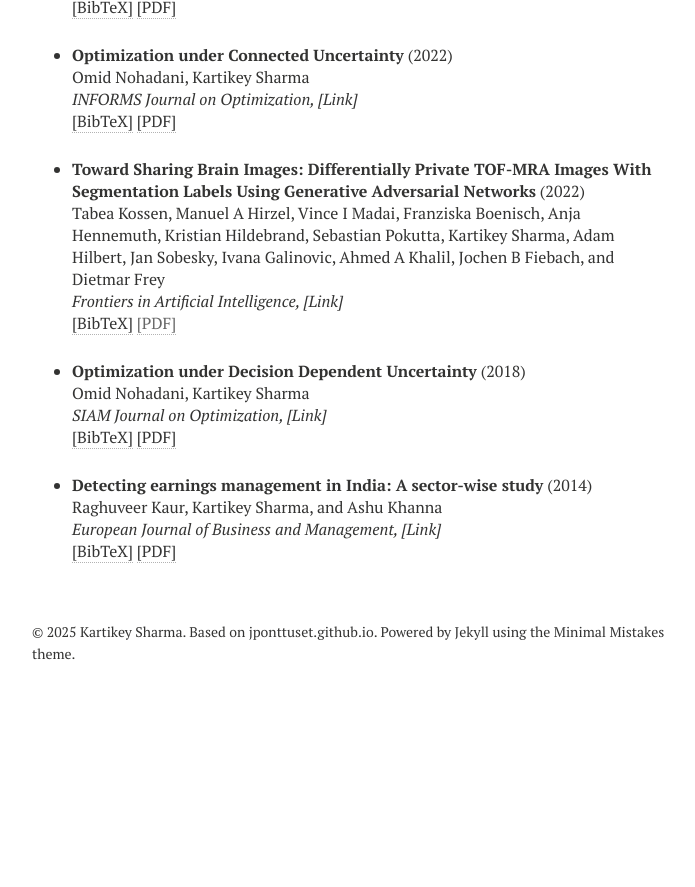
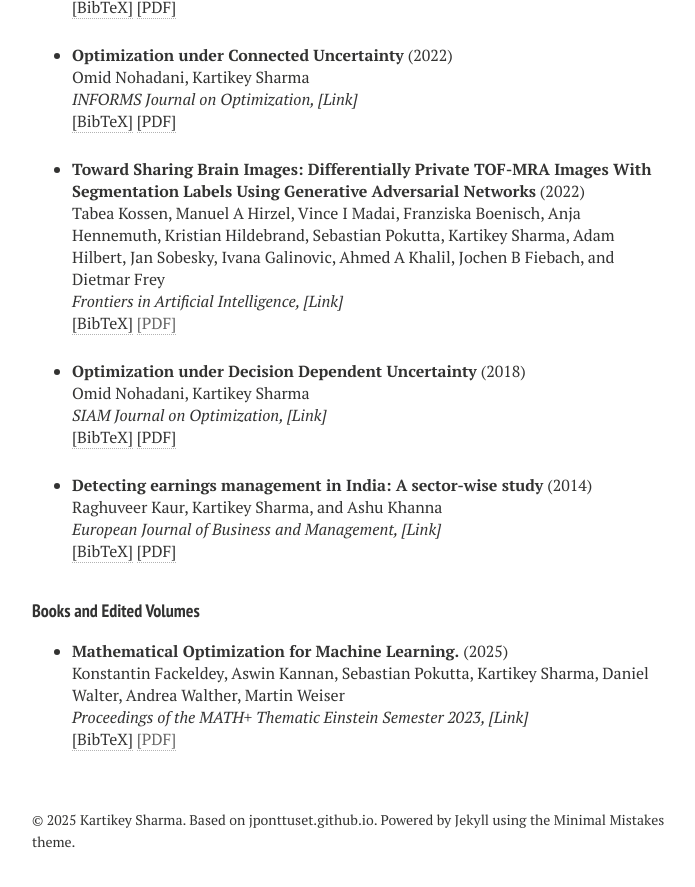
Before and after one commit to kartikeyrinwa/kartikeyrinwa.github.io, a Jekyll site: the page built from publications.md, in a window 1280 px wide and 900 px high, scrolled down 1129 px. Shown: the top 887 px of the window, without its empty margins (288-983 px from the left). Built offline with Jekyll 4.4.1, drawn with Linux system fonts in a browser that asks for light colours; nearby versions of some CDN libraries; before the commit the page ends 1841 px from its top, so only the background shows below that.

Commit message:
added edited volume to website

```diff
--- a/_data/publication_list.yml
+++ b/_data/publication_list.yml
@@ -18,6 +18,30 @@
                  journal={arXiv preprint arXiv:2503.11484},
                  year={2025}
                 }
+
+- title: "Mathematical Optimization for Machine Learning."
+  year: 2025
+  type: book
+  label: fackeldey2025moml
+  image:
+  description:
+  authors:  Konstantin Fackeldey, Aswin Kannan, Sebastian Pokutta, Kartikey Sharma, Daniel Walter, Andrea Walther, Martin Weiser
+  link_pre:
+    url:
+    display:
+  link_main:
+    url: https://www.degruyter.com/document/isbn/9783111376776/html?lang=en&srsltid=AfmBOoqFeGIzS1hyScppOWLgQ-MsJFA2Ydjbiszw0BICGgtvCN1gdS00
+    display: Proceedings of the MATH+ Thematic Einstein Semester 2023
+  bibtex: |
+        @book{fackeldey2025moml,
+              title = {Mathematical Optimization for Machine Learning},
+              title = {Proceedings of the MATH+ Thematic Einstein Semester 2023},
+              editor = {Konstantin Fackeldey and Aswin Kannan and Sebastian Pokutta and Kartikey Sharma and Daniel Walter and Andrea Walther and Martin Weiser},
+              publisher = {De Gruyter},
+              isbn = {9783111376776},
+              year = {2025}
+             }
+
 
 
 - title: "Network Design for the Traffic Assignment Problem with Mixed-Integer Frank-Wolfe"
--- a/publications.md
+++ b/publications.md
@@ -62,3 +62,31 @@ You can also find all my publications on <a href="https://scholar.google.com/cit
 {% endfor %}
 
 </ul>
+
+<h4 style="margin-bottom:0px;padding-top:10px;">Books and Edited Volumes</h4>
+<!-- Generated from JabRef by PubList by Truong Nghiem at 11:44 on 2015.09.10. -->
+<ul class="biblist">
+
+{% assign number_printed = 0 %}
+{% for publi in site.data.publication_list %}
+{% if publi.type == "book" %}
+
+<li ><p>
+<b>{{ publi.title }}</b> ({{ publi.year }})
+<br>{{ publi.authors }}<br>
+<i>{{ publi.link_main.display }}, <a href="{{ publi.link_main.url }}" target="_blank">[Link]</a></i>
+<br>
+<a href="javascript:toggleBibtex('{{ publi.label }}')">[BibTeX]</a>
+<a href="{{ publi.link_pre.url }}" target="_blank">[PDF]</a>
+</p>
+<div id="bib_{{ publi.label }}" class="bibtex noshow">
+<pre>
+{{ publi.bibtex }}
+</pre>
+</div>
+</li>
+
+{% endif %}
+{% endfor %}
+
+</ul>
```
